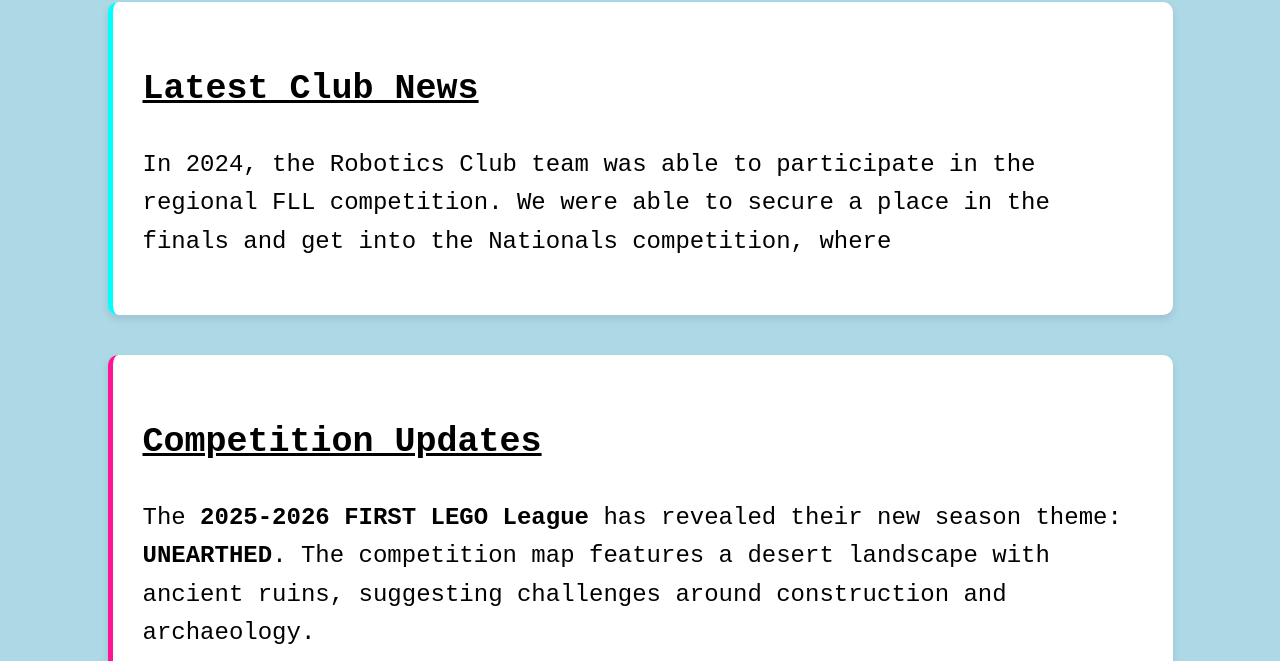
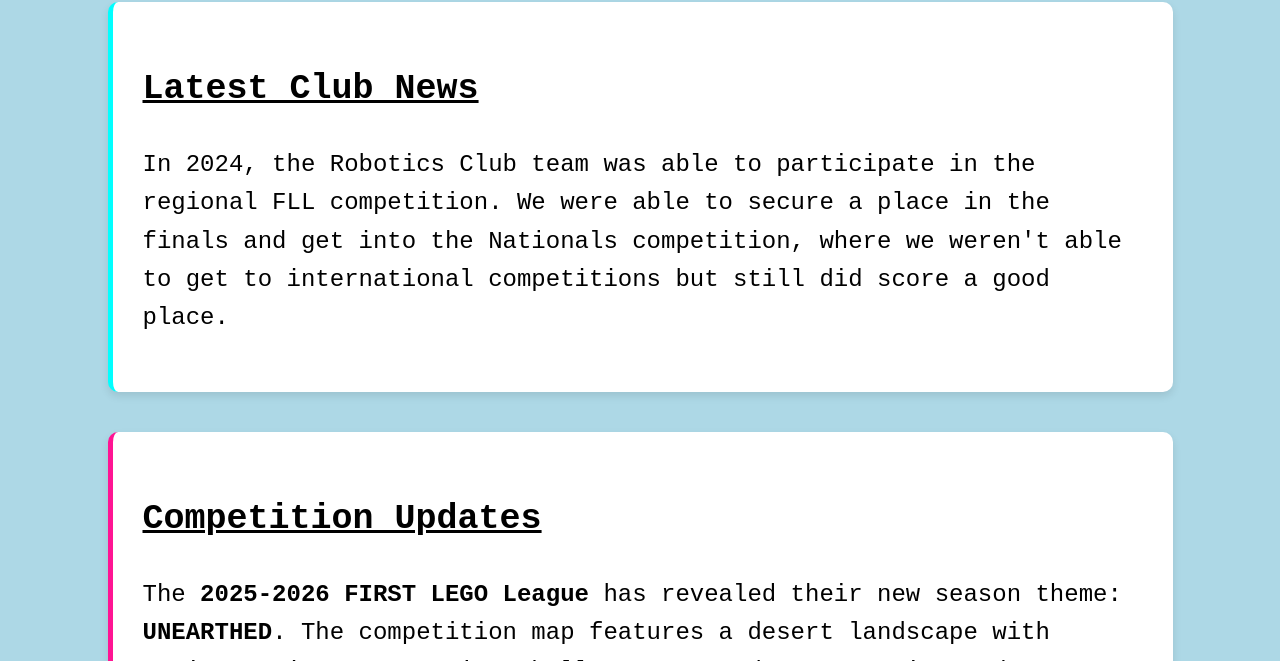
Before and after one commit to AaryanRahul/HHS-Robotics-News, a plain HTML site: page index.htm in a window 1280 px wide. Shown: the part 2078-2739 px from the top of the page. Drawn offline with Linux system fonts and the light colour scheme.

Commit message:
Update index.htm

```diff
--- a/index.htm
+++ b/index.htm
@@ -41,7 +41,7 @@
             <h2 style="font-size: 35px;"><u>Latest Club News</u></h2>
             <p style="font-size: 24px;">
                 In 2024, the Robotics Club team was able to participate in the regional FLL competition. We were able to secure a place in the finals and get into the Nationals
-                competition, where
+                competition, where we weren't able to get to international competitions but still did score a good place.
             </p>
         </section>
 
```
